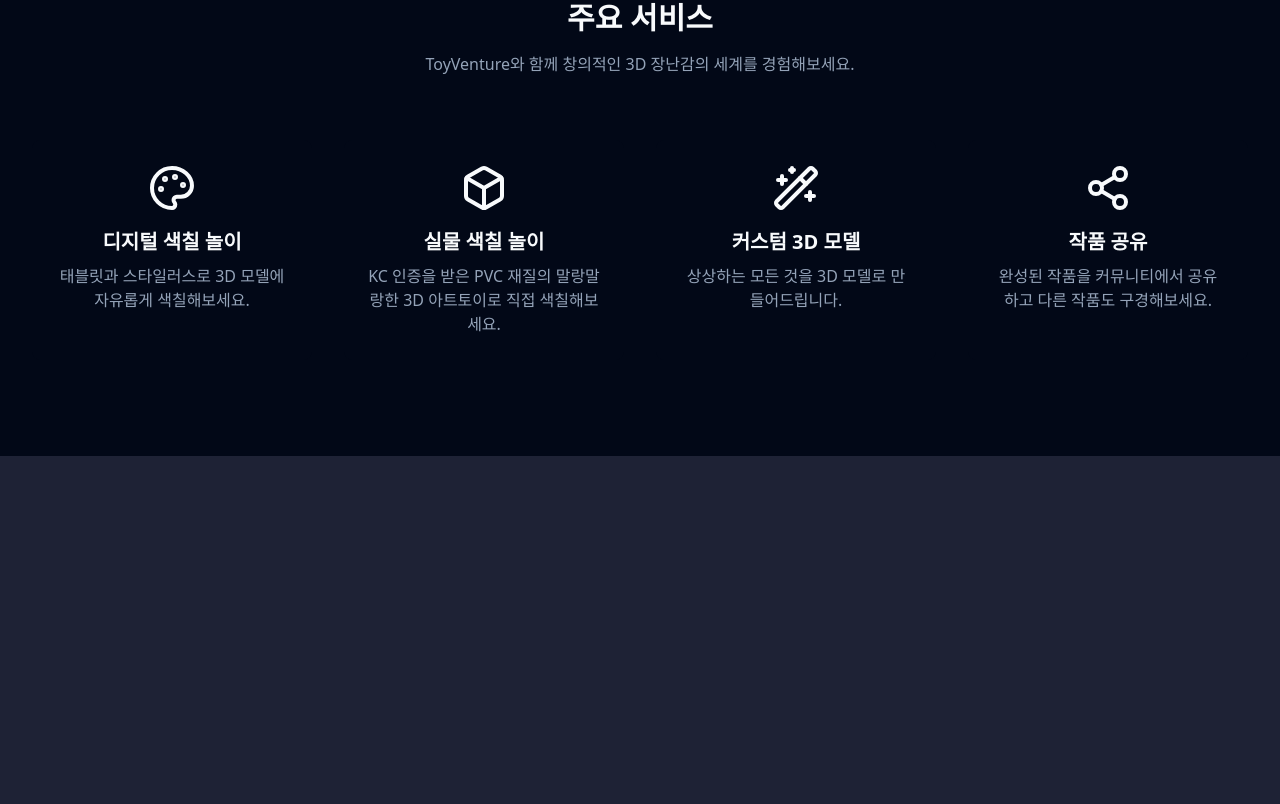
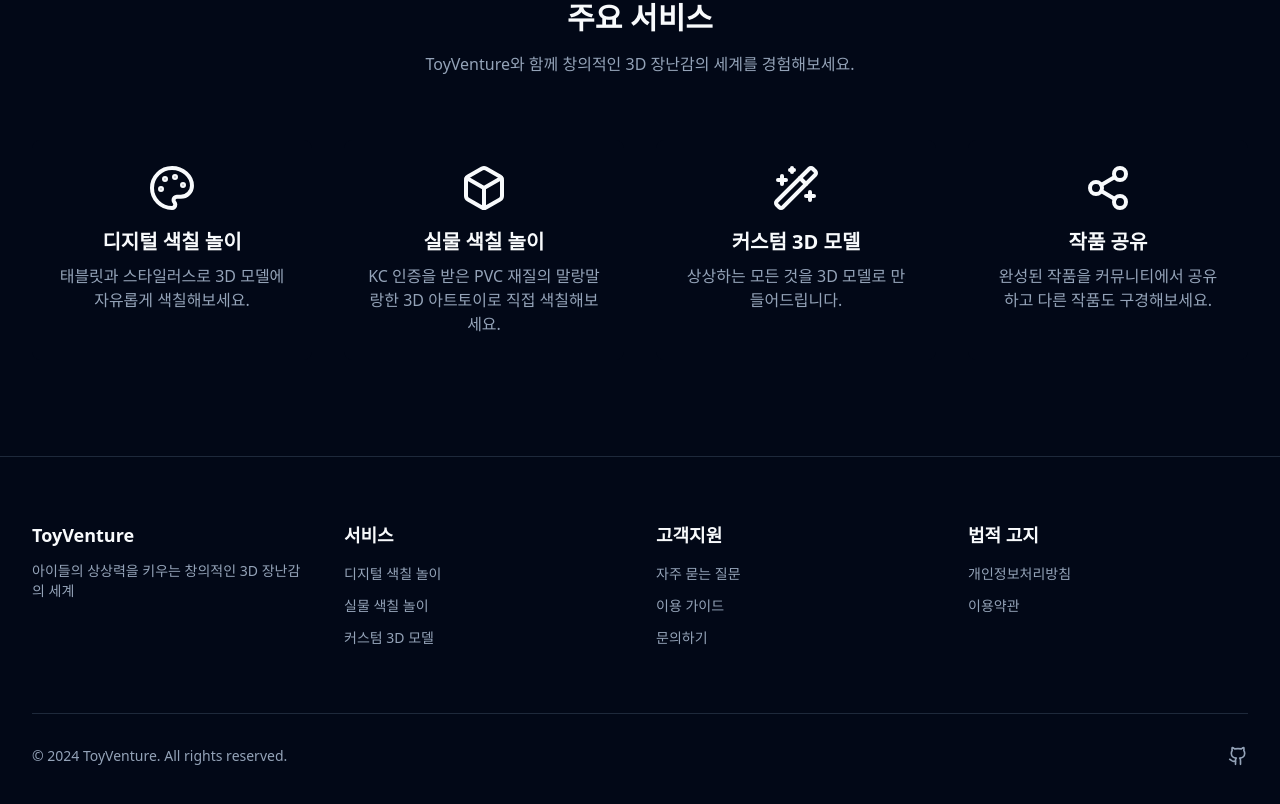
Before and after one commit to 2001302/Toy_Venture, a Next.js app: page / in a window 1280 px wide. Shown: the part 605-1409 px from the top of the page. Before the commit the page ends 1061 px from the top, so only its background shows below. Built offline with nearby package versions, Linux system fonts and the light colour scheme.

Commit message:
site-footer 추가

```diff
--- a/app/layout.tsx
+++ b/app/layout.tsx
@@ -1,6 +1,7 @@
 import { Noto_Sans_KR } from "next/font/google"
 import { ThemeProvider } from "@/app/providers"
 import { SiteHeader } from "@/components/site-header"
+import { SiteFooter } from "@/components/site-footer"
 import "./globals.css"
 
 const notoSansKR = Noto_Sans_KR({
@@ -31,6 +32,7 @@
           <div className="relative flex min-h-screen flex-col">
             <SiteHeader />
             <main className="flex-1">{children}</main>
+            <SiteFooter />
           </div>
         </ThemeProvider>
       </body>
--- a/components/hero-section.tsx
+++ b/components/hero-section.tsx
@@ -12,10 +12,17 @@
             아이들의 상상력을 키우는 디지털 & 실물 색칠 놀이, 직접 디자인하고, 색칠하고, 3D로 출력하여 나만의 장난감을 만들어보세요.
           </p>
           <div className="space-x-4">
-            <Button size="lg" className="bg-white text-[#1a1f2e] hover:bg-gray-100">
+            <Button
+              size="lg"
+              className="bg-white text-[#1a1f2e] hover:bg-gray-100"
+            >
               시작하기
             </Button>
-            <Button size="lg" variant="outline" className="text-white border-white hover:bg-white/10">
+            <Button
+              size="lg"
+              variant="outline"
+              className="border-white text-[#1a1f2e] dark:text-white hover:bg-white/10 hover:text-[#1a1f2e] dark:hover:text-white"
+            >
               더 알아보기
             </Button>
           </div>
--- /dev/null
+++ b/components/site-footer.tsx
@@ -0,0 +1,93 @@
+import Link from "next/link"
+import { Github } from "lucide-react"
+
+export function SiteFooter() {
+  return (
+    <footer className="w-full border-t bg-background">
+      <div className="container py-16">
+        <div className="grid grid-cols-1 md:grid-cols-4 gap-8">
+          <div className="space-y-3">
+            <h3 className="text-lg font-semibold">ToyVenture</h3>
+            <p className="text-sm text-muted-foreground">
+              아이들의 상상력을 키우는 창의적인 3D 장난감의 세계
+            </p>
+          </div>
+
+          <div className="space-y-3">
+            <h3 className="text-lg font-semibold">서비스</h3>
+            <ul className="space-y-2">
+              <li>
+                <Link href="/color" className="text-sm text-muted-foreground hover:text-foreground">
+                  디지털 색칠 놀이
+                </Link>
+              </li>
+              <li>
+                <Link href="/color" className="text-sm text-muted-foreground hover:text-foreground">
+                  실물 색칠 놀이
+                </Link>
+              </li>
+              <li>
+                <Link href="/custom" className="text-sm text-muted-foreground hover:text-foreground">
+                  커스텀 3D 모델
+                </Link>
+              </li>
+            </ul>
+          </div>
+
+          <div className="space-y-3">
+            <h3 className="text-lg font-semibold">고객지원</h3>
+            <ul className="space-y-2">
+              <li>
+                <Link href="/faq" className="text-sm text-muted-foreground hover:text-foreground">
+                  자주 묻는 질문
+                </Link>
+              </li>
+              <li>
+                <Link href="/guide" className="text-sm text-muted-foreground hover:text-foreground">
+                  이용 가이드
+                </Link>
+              </li>
+              <li>
+                <Link href="/contact" className="text-sm text-muted-foreground hover:text-foreground">
+                  문의하기
+                </Link>
+              </li>
+            </ul>
+          </div>
+
+          <div className="space-y-3">
+            <h3 className="text-lg font-semibold">법적 고지</h3>
+            <ul className="space-y-2">
+              <li>
+                <Link href="/privacy" className="text-sm text-muted-foreground hover:text-foreground">
+                  개인정보처리방침
+                </Link>
+              </li>
+              <li>
+                <Link href="/terms" className="text-sm text-muted-foreground hover:text-foreground">
+                  이용약관
+                </Link>
+              </li>
+            </ul>
+          </div>
+        </div>
+
+        <div className="flex flex-col md:flex-row justify-between items-center mt-16 pt-8 border-t">
+          <p className="text-sm text-muted-foreground">
+            © 2024 ToyVenture. All rights reserved.
+          </p>
+          <div className="flex items-center space-x-4 mt-4 md:mt-0">
+            <Link
+              href="https://github.com/your-repo"
+              target="_blank"
+              rel="noopener noreferrer"
+              className="text-muted-foreground hover:text-foreground"
+            >
+              <Github className="h-5 w-5" />
+            </Link>
+          </div>
+        </div>
+      </div>
+    </footer>
+  )
+}
```
